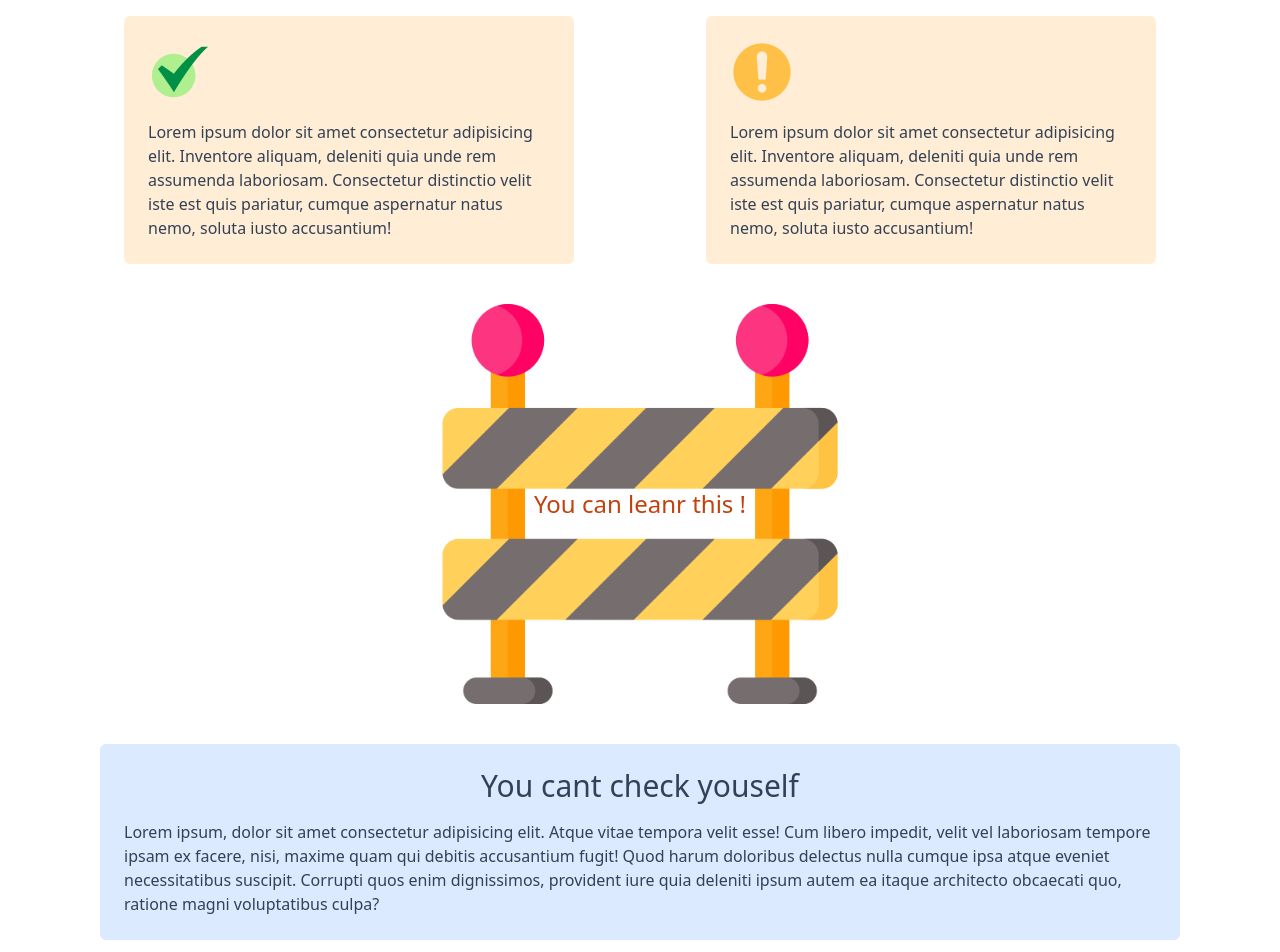
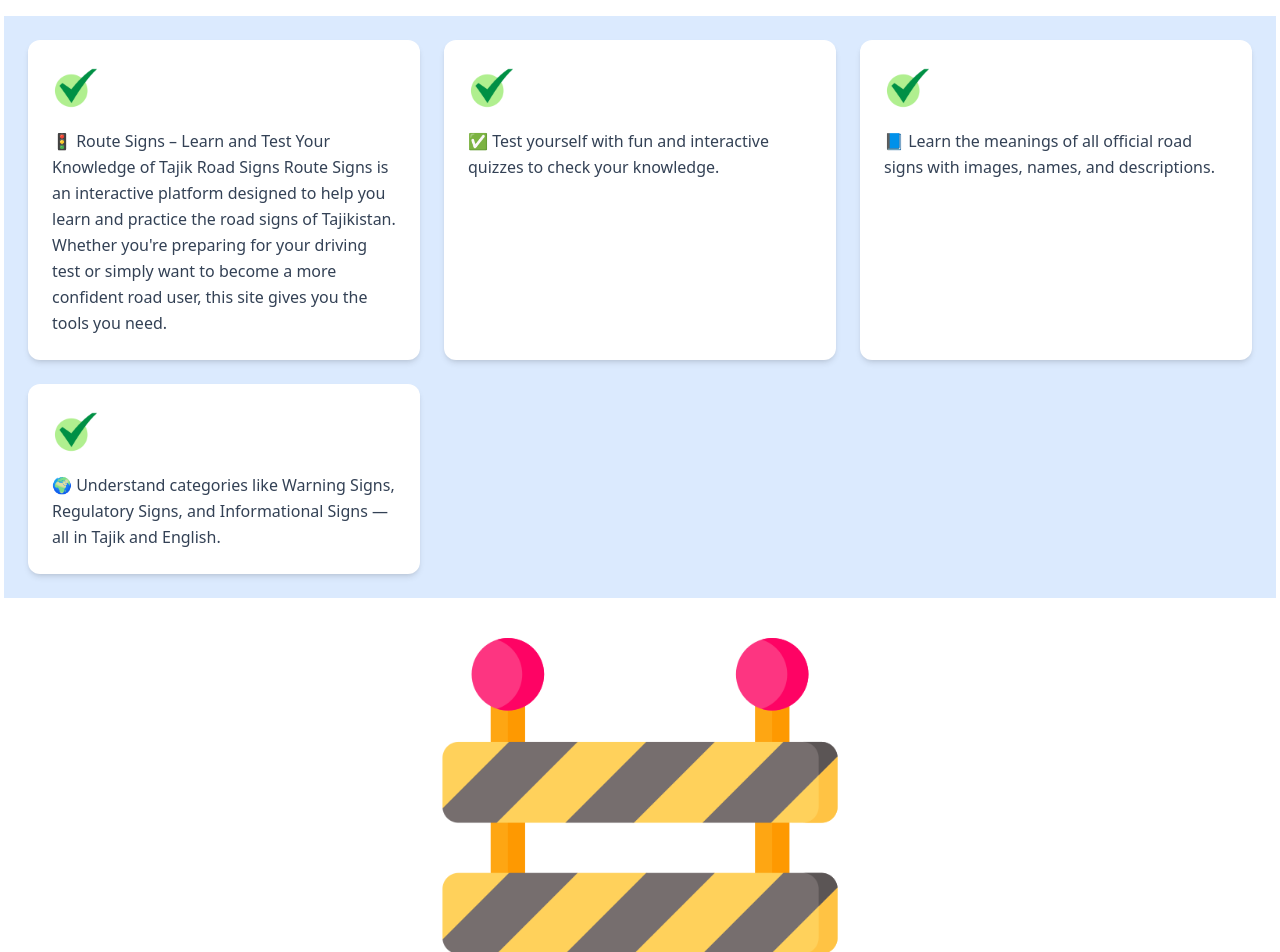
Before and after one commit to webdeveloper-tj/sings-of-rouds, a React (Vite) app: page / in a window 1280 px wide. Shown: the part 160-1112 px from the top of the page. Built offline with nearby package versions, Linux system fonts and the light colour scheme.

Commit message:
add:localization chage:the sytles

```diff
--- a/src/pages/Home.page.tsx
+++ b/src/pages/Home.page.tsx
@@ -1,56 +1,56 @@
+import { useTranslation } from "react-i18next";
+
 const Home = () => {
+  const { t } = useTranslation();
   return (
     <div className="flex flex-col mt-5  gap-y-10 px-1">
       <div className="flex justify-center items-center ">
-        <h1 className="text-center text-orange-700 text-4xl">
-          Welcome to the "{"Road Signs"}"
-        </h1>
+        <h1 className="text-center text-orange-700 text-4xl">{t("welcome")}</h1>
       </div>
-      <div className="flex flex-col sm:flex-row sm:gap-x-3  justify-evenly gap-y-4 ">
-        <div className=" md:w-[450px] bg-orange-100 p-6 break-words rounded-md text-slate-700">
+      <div className="grid grid-cols-1 sm:grid-cols-2 lg:grid-cols-3 gap-6 p-6 bg-blue-100">
+        {/* Card 1: Description */}
+        <div className="bg-white shadow-md rounded-xl p-6 flex flex-col items-start text-slate-700 transition hover:shadow-lg hover:bg-blue-50">
           <img
-            src="../public/chekmarker.png"
-            alt=""
-            className="w-16 h-16 mb-4"
+            src="/chekmarker.png"
+            alt="Checkmark icon"
+            className="w-12 h-12 mb-4"
           />
-          <p>
-            Lorem ipsum dolor sit amet consectetur adipisicing elit. Inventore
-            aliquam, deleniti quia unde rem assumenda laboriosam. Consectetur
-            distinctio velit iste est quis pariatur, cumque aspernatur natus
-            nemo, soluta iusto accusantium!
-          </p>
+          <p className="text-base leading-relaxed">{t("description")}</p>
         </div>
-        <div className=" md:w-[450px] bg-orange-100 p-6 break-words rounded-md text-slate-700">
+        {/* Card 2: Test */}
+        <div className="bg-white shadow-md rounded-xl p-6 flex flex-col items-start text-slate-700 transition hover:shadow-lg hover:bg-blue-50">
           <img
-            src="../public/exclamation marker.png"
-            alt=""
-            className="w-16 h-16 mb-4"
+            src="/chekmarker.png"
+            alt="Checkmark icon"
+            className="w-12 h-12 mb-4"
           />
-          <p>
-            Lorem ipsum dolor sit amet consectetur adipisicing elit. Inventore
-            aliquam, deleniti quia unde rem assumenda laboriosam. Consectetur
-            distinctio velit iste est quis pariatur, cumque aspernatur natus
-            nemo, soluta iusto accusantium!
-          </p>
+          <p className="text-base leading-relaxed">{t("test")}</p>
+        </div>
+        {/* Card 3: Learn (example extra card) */}
+        <div className="bg-white shadow-md rounded-xl p-6 flex flex-col items-start text-slate-700 transition hover:shadow-lg hover:bg-blue-50">
+          <img
+            src="/chekmarker.png"
+            alt="Checkmark icon"
+            className="w-12 h-12 mb-4"
+          />
+          <p className="text-base leading-relaxed">{t("learn")}</p>
+        </div>{" "}
+        <div className="bg-white shadow-md rounded-xl p-6 flex flex-col items-start text-slate-700 transition hover:shadow-lg hover:bg-blue-50">
+          <img
+            src="/chekmarker.png"
+            alt="Checkmark icon"
+            className="w-12 h-12 mb-4"
+          />
+          <p className="text-base leading-relaxed">{t("understand")}</p>
         </div>
       </div>
+
       <div className="container  flex justify-center items-center relative">
         <img src="../../public/image.png" alt="" className="w-[400px]" />
-        <span className="text-orange-700 text-2xl absolute">
-          You can leanr this !
-        </span>
       </div>
       <div className=" xl:w-[1080px] flex flex-col items-center justify-center mx-auto bg-blue-100 p-6 break-words rounded-md text-slate-700 ">
-        <h1 className="text-3xl mb-4">You cant check youself</h1>
-        <p>
-          Lorem ipsum, dolor sit amet consectetur adipisicing elit. Atque vitae
-          tempora velit esse! Cum libero impedit, velit vel laboriosam tempore
-          ipsam ex facere, nisi, maxime quam qui debitis accusantium fugit! Quod
-          harum doloribus delectus nulla cumque ipsa atque eveniet
-          necessitatibus suscipit. Corrupti quos enim dignissimos, provident
-          iure quia deleniti ipsum autem ea itaque architecto obcaecati quo,
-          ratione magni voluptatibus culpa?
-        </p>
+        <h1 className="text-3xl mb-4">{t("check")}</h1>
+        <p>{t("test")}</p>
       </div>
     </div>
   );
--- a/src/pages/NotFound.page.tsx
+++ b/src/pages/NotFound.page.tsx
@@ -1,20 +1,27 @@
 import { useEffect } from "react";
 import { useLocation, useNavigate } from "react-router-dom";
+import { useTranslation } from "react-i18next";
 
 const NotFound = () => {
   const { pathname } = useLocation();
   const navigate = useNavigate();
+  const { t } = useTranslation();
+
   useEffect(() => {
-    setInterval(() => {
+    const timeout = setTimeout(() => {
       navigate("/");
     }, 2000);
-  }, [pathname]);
+
+    return () => clearTimeout(timeout); // clean up
+  }, [pathname, navigate]);
+
   return (
-    <div className="h-[300px] md:h-[450px] flex flex-col justify-items-center items-center justify-center">
-      <h1 className="text-3xl text-center">
-        Ops Not Found this path{" "}
-        <span className="text-orange-400">"{pathname}"</span>
+    <div className="h-[300px] md:h-[450px] flex flex-col justify-center items-center text-center px-4">
+      <h1 className="text-3xl font-bold text-slate-800 mb-4">
+        {t("not_found_title")}{" "}
+        <span className="text-orange-500">"{pathname}"</span>
       </h1>
+      <p className="text-orange-400 text-lg mb-2">{t("not_found_redirect")}</p>
       <span className="text-2xl mt-5 text-orange-500">(-_-)</span>
     </div>
   );
```
